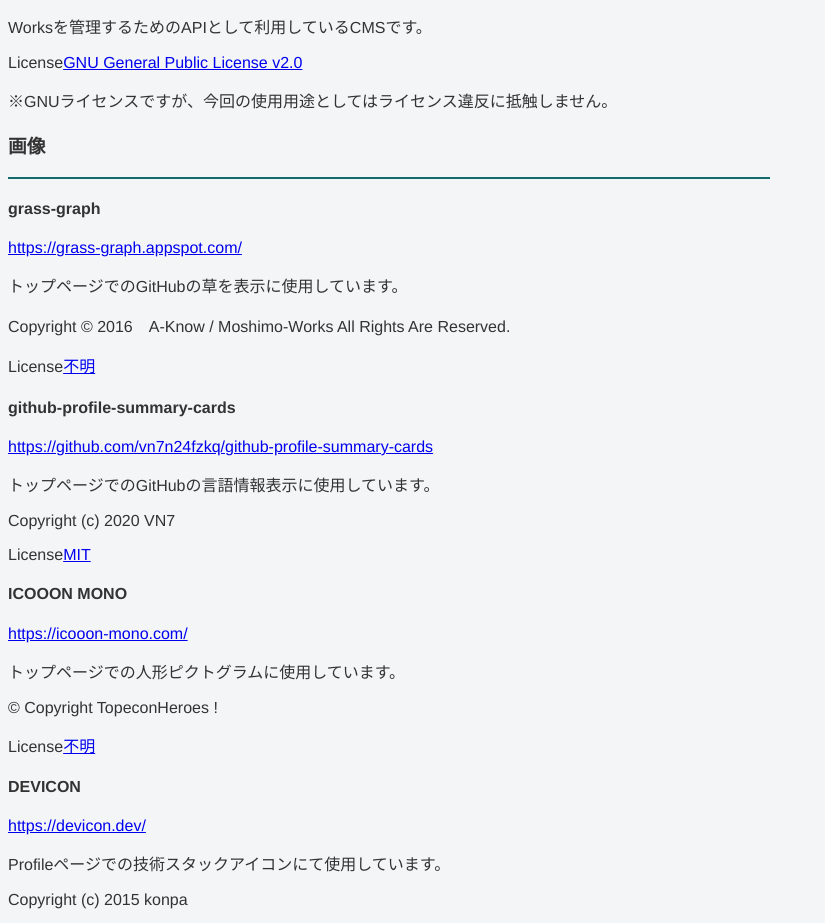
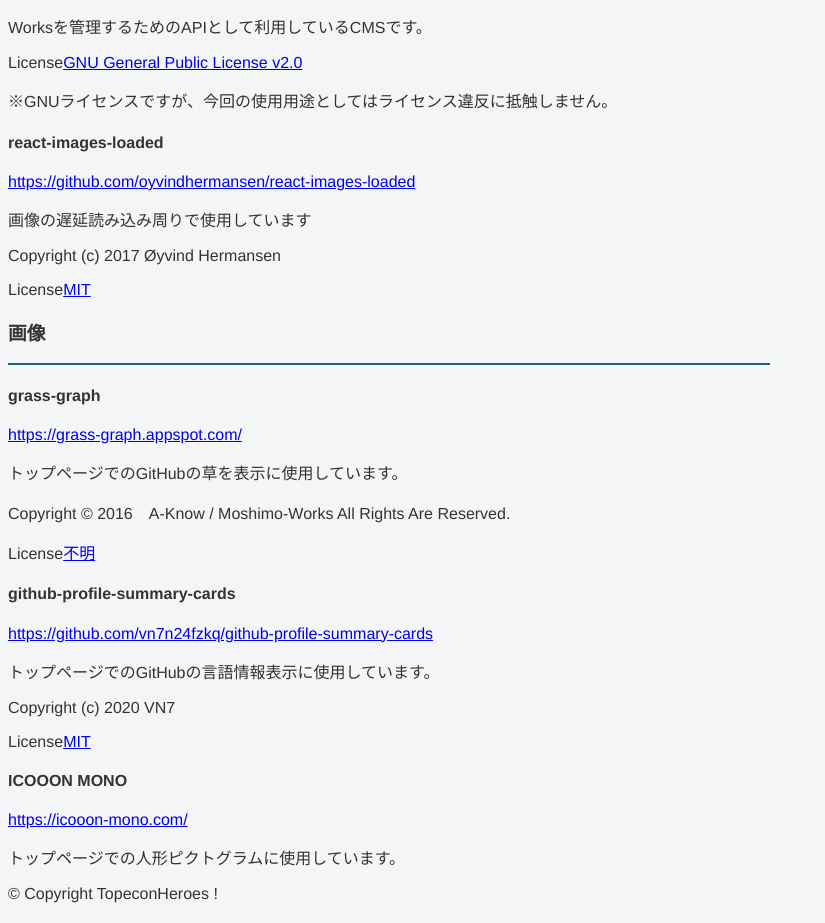
Before and after one commit to usuyuki/portfoli2021_fall, a Next.js app: page /credit in a window 1280 px wide. Shown: the part 1085-2008 px from the top of the page, without its empty margins (0-825 px from the left). Built offline with nearby package versions, Linux system fonts and the light colour scheme.

Commit message:
wip onLoadingCompleteに大苦戦

```diff
--- a/components/information/myComponent.js
+++ b/components/information/myComponent.js
@@ -13,7 +13,7 @@
       <div className="w-full lg:w-1/2 ">
         <div className="h-1/4 fadeUp delay-time02 flex items-center py-2 justify-center">
           <div className="w-1/12 ">
-            <span class="material-icons arrow-rotate">arrow_back</span>
+            <span className="material-icons arrow-rotate">arrow_back</span>
           </div>
           <div className="w-11/12">
             <p>VRChat楽しい</p>
@@ -21,7 +21,7 @@
         </div>
         <div className="h-2/4 fadeUp delay-time04 flex items-center py-2 justify-center">
           <div className="w-1/12 ">
-            <span class="material-icons arrow-rotate">arrow_back</span>
+            <span className="material-icons arrow-rotate">arrow_back</span>
           </div>
           <div className="w-11/12">
             <p>キャラメルポップコーン美味しい</p>
@@ -29,7 +29,7 @@
         </div>
         <div className="h-1/4 fadeUp delay-time06 flex items-center py-2 justify-center">
           <div className="w-1/12 ">
-            <span class="material-icons arrow-rotate">arrow_back</span>
+            <span className="material-icons arrow-rotate">arrow_back</span>
           </div>
           <div className="w-11/12">
             <p>QOLが大事</p>
--- a/components/information/socialIcons.js
+++ b/components/information/socialIcons.js
@@ -106,7 +106,7 @@
         </div> */}
       </div>
       <div className="flex items-center  mb-12 mx-2 justify-center flex-wrap ">
-        <span class="material-icons">chat_bubble</span>
+        <span className="material-icons">chat_bubble</span>
         <p className="">SNSなど</p>
       </div>
     </div>
--- a/package.json
+++ b/package.json
@@ -6,7 +6,6 @@
     "start": "next start"
   },
   "dependencies": {
-    "imagesloaded": "^4.1.4",
     "next": "^12.0.8",
     "react": "^17.0.2",
     "react-dom": "^17.0.2",
--- a/pages/credit.jsx
+++ b/pages/credit.jsx
@@ -44,6 +44,14 @@
           description="Worksを管理するためのAPIとして利用しているCMSです。"
           licenseLink="https://www.drupal.org/about/licensing#drupal-license"
           productLink="https://www.drupal.org/"
+        />
+        <CreditFrame
+          title="react-images-loaded"
+          license="MIT"
+          copyright="Copyright (c) 2017 Øyvind Hermansen"
+          description="画像の遅延読み込み周りで使用しています"
+          licenseLink="hhttps://github.com/oyvindhermansen/react-images-loaded/blob/master/LICENSE"
+          productLink="https://github.com/oyvindhermansen/react-images-loaded"
         />
         <Heading1 title={"画像"} />
         <CreditFrame
```
Also changed, not shown: components/individual/worksGallery.js (+23 -0 lines), 2 other files (tests, documents, lock files or other folders).
